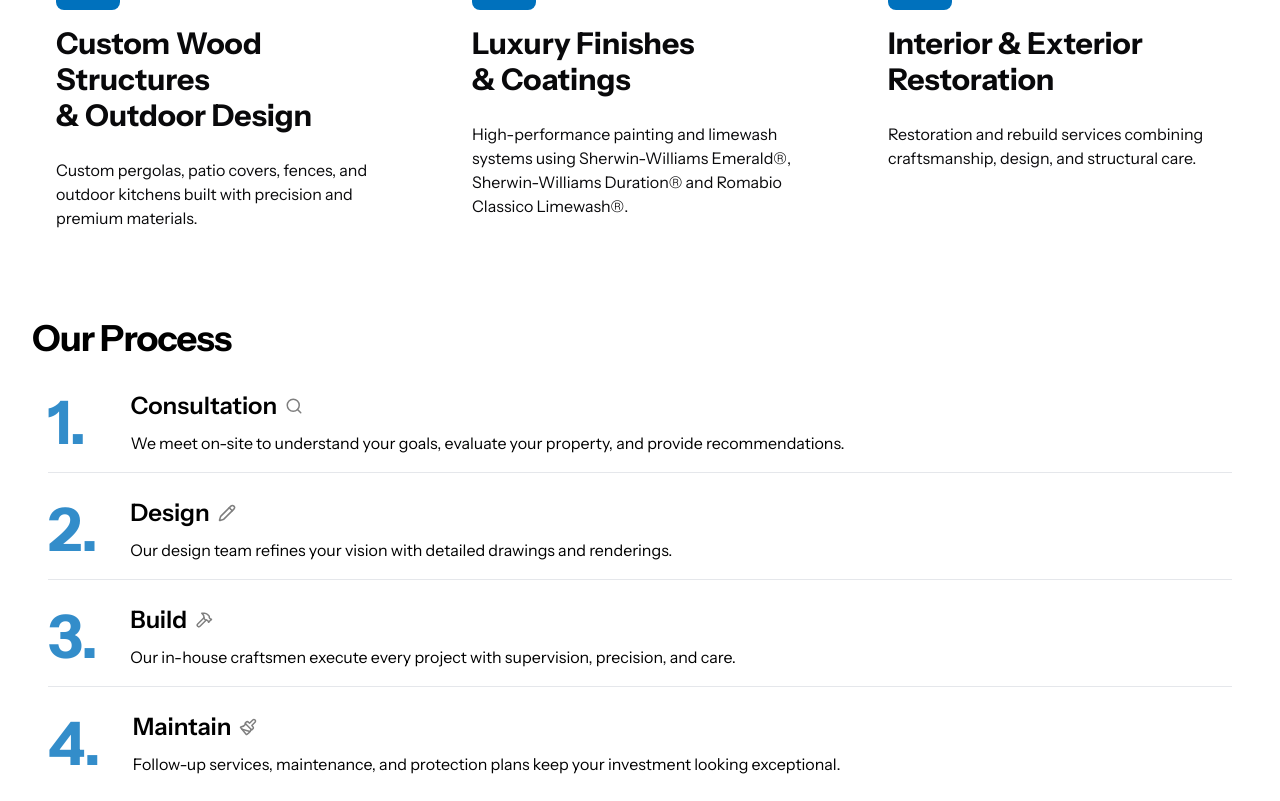
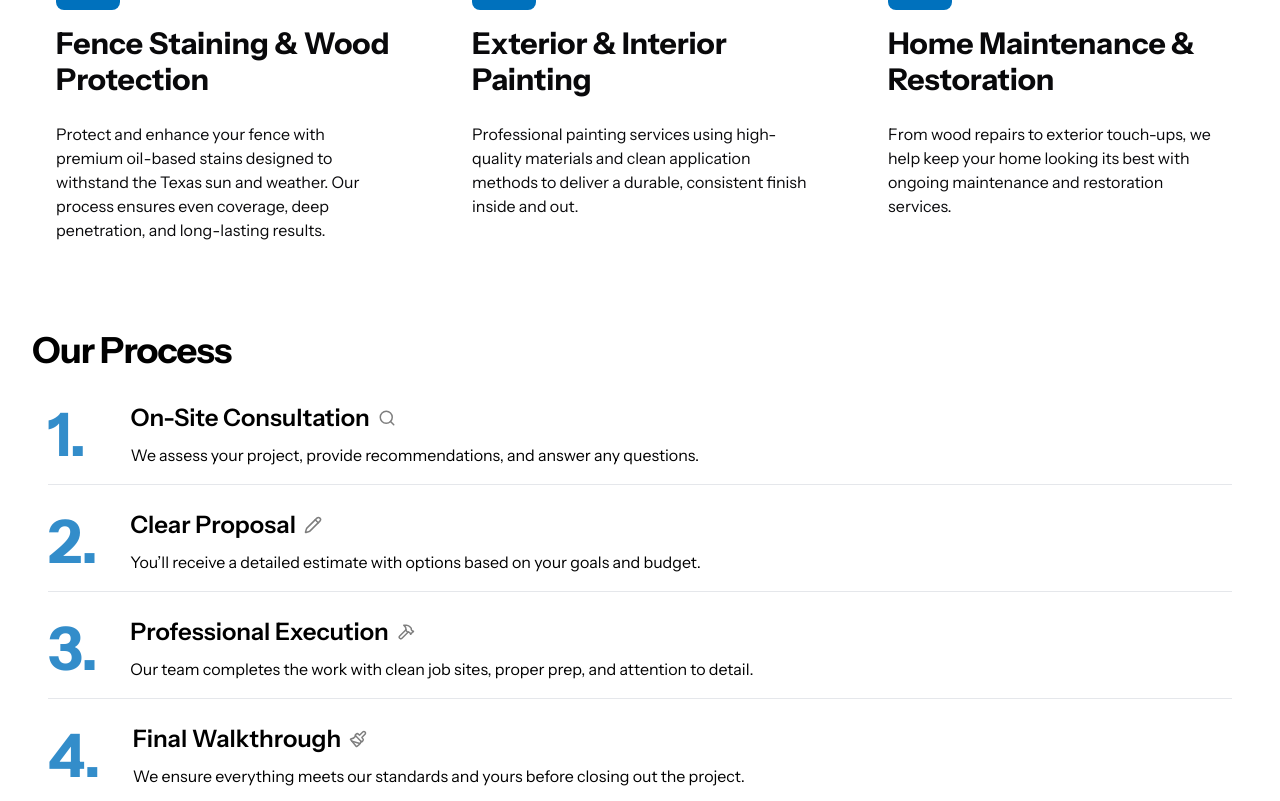
Before and after one commit to Radiata-Web/castle-hills, a Next.js app: page /our-expertise in a window 1280 px wide. Shown: the part 419-1220 px from the top of the page. Built offline with nearby package versions, Linux system fonts and the light colour scheme.

Commit message:
Fix expertise page

```diff
--- a/src/app/our-expertise/page.tsx
+++ b/src/app/our-expertise/page.tsx
@@ -24,9 +24,9 @@ export default function OurExpertise() {
     {
       id: 1,
       icon: <Fence size={48} strokeWidth={1.25} />,
-      title: "Custom Wood Structures & Outdoor Design",
+      title: "Fence Staining & Wood Protection",
       description:
-        "Custom pergolas, patio covers, fences, and outdoor kitchens built with precision and premium materials.",
+        "Protect and enhance your fence with premium oil-based stains designed to withstand the Texas sun and weather. Our process ensures even coverage, deep penetration, and long-lasting results.",
       href: "/services/digital-strategy",
       imageSrc:
         "https://images.unsplash.com/photo-1460925895917-afdab827c52f?w=800",
@@ -35,9 +35,9 @@ export default function OurExpertise() {
     {
       id: 2,
       icon: <PaintBucket size={48} strokeWidth={1.25} />,
-      title: "Luxury Finishes & Coatings",
+      title: "Exterior & Interior Painting",
       description:
-        "High-performance painting and limewash systems using Sherwin-Williams Emerald®, Sherwin-Williams Duration® and Romabio Classico Limewash®.",
+        "Professional painting services using high-quality materials and clean application methods to deliver a durable, consistent finish inside and out.",
       href: "/services/brand-development",
       imageSrc:
         "https://images.unsplash.com/photo-1558655146-d09347e92766?w=800",
@@ -46,9 +46,9 @@ export default function OurExpertise() {
     {
       id: 3,
       icon: <Hammer size={48} strokeWidth={1.25} />,
-      title: "Interior & Exterior Restoration",
+      title: "Home Maintenance & Restoration",
       description:
-        "Restoration and rebuild services combining craftsmanship, design, and structural care.",
+        "From wood repairs to exterior touch-ups, we help keep your home looking its best with ongoing maintenance and restoration services.",
       href: "/services/growth-marketing",
       imageSrc:
         "https://images.unsplash.com/photo-1551288049-bebda4e38f71?w=800",
@@ -79,12 +79,13 @@ export default function OurExpertise() {
               <span className="flex justify-center items-center bg-accent w-16 h-16 rounded-lg mb-4">
                 <Fence size={36} className="text-white" strokeWidth={1} />
               </span>
-              Custom Wood Structures <br /> & Outdoor Design
+              Fence Staining & Wood Protection
             </CardHeader>
 
             <CardContent>
-              Custom pergolas, patio covers, fences, and outdoor kitchens built
-              with precision and premium materials.
+              Protect and enhance your fence with premium oil-based stains
+              designed to withstand the Texas sun and weather. Our process
+              ensures even coverage, deep penetration, and long-lasting results.
             </CardContent>
           </Card>
 
@@ -93,13 +94,13 @@ export default function OurExpertise() {
               <span className="flex justify-center items-center bg-accent w-16 h-16 rounded-lg mb-4">
                 <PaintBucket size={36} className="text-white" strokeWidth={1} />
               </span>
-              Luxury Finishes <br /> & Coatings
+              Exterior & Interior Painting
             </CardHeader>
 
             <CardContent>
-              High-performance painting and limewash systems using
-              Sherwin-Williams Emerald&reg;, Sherwin-Williams Duration&reg; and
-              Romabio Classico Limewash&reg;.
+              Professional painting services using high-quality materials and
+              clean application methods to deliver a durable, consistent finish
+              inside and out.
             </CardContent>
           </Card>
 
@@ -108,12 +109,13 @@ export default function OurExpertise() {
               <span className="flex justify-center items-center bg-accent w-16 h-16 rounded-lg mb-4">
                 <Hammer size={36} className="text-white" strokeWidth={1} />
               </span>
-              Interior & Exterior <br /> Restoration
+              Home Maintenance & Restoration
             </CardHeader>
 
             <CardContent>
-              Restoration and rebuild services combining craftsmanship, design,
-              and structural care.
+              From wood repairs to exterior touch-ups, we help keep your home
+              looking its best with ongoing maintenance and restoration
+              services.
             </CardContent>
           </Card>
         </section>
@@ -143,12 +145,12 @@ export default function OurExpertise() {
               <span className="text-6xl font-bold text-accent/80">1.</span>
               <div className="flex flex-col">
                 <h3 className="text-2xl font-semibold mb-2 flex items-center gap-2">
-                  Consultation{" "}
+                  On-Site Consultation
                   <Search className="inline opacity-50" size={18} />
                 </h3>
                 <p className="leading-relaxed text-muted-foreground">
-                  We meet on-site to understand your goals, evaluate your
-                  property, and provide recommendations.
+                  We assess your project, provide recommendations, and answer
+                  any questions.
                 </p>
               </div>
             </li>
@@ -157,11 +159,12 @@ export default function OurExpertise() {
               <span className="text-6xl font-bold text-accent/80">2.</span>
               <div className="flex flex-col">
                 <h3 className="text-2xl font-semibold mb-2 flex items-center gap-2">
-                  Design <Pencil className="inline opacity-50" size={18} />
+                  Clear Proposal{" "}
+                  <Pencil className="inline opacity-50" size={18} />
                 </h3>
                 <p className="leading-relaxed text-muted-foreground">
-                  Our design team refines your vision with detailed drawings and
-                  renderings.
+                  You’ll receive a detailed estimate with options based on your
+                  goals and budget.
                 </p>
               </div>
             </li>
@@ -170,11 +173,12 @@ export default function OurExpertise() {
               <span className="text-6xl font-bold text-accent/80">3.</span>
               <div className="flex flex-col">
                 <h3 className="text-2xl font-semibold mb-2 flex items-center gap-2">
-                  Build <Hammer className="inline opacity-50" size={18} />
+                  Professional Execution{" "}
+                  <Hammer className="inline opacity-50" size={18} />
                 </h3>
                 <p className="leading-relaxed text-muted-foreground">
-                  Our in-house craftsmen execute every project with supervision,
-                  precision, and care.
+                  Our team completes the work with clean job sites, proper prep,
+                  and attention to detail.
                 </p>
               </div>
             </li>
@@ -183,12 +187,12 @@ export default function OurExpertise() {
               <span className="text-6xl font-bold text-accent/80">4.</span>
               <div className="flex flex-col">
                 <h3 className="text-2xl font-semibold mb-2 flex items-center gap-2">
-                  Maintain{" "}
+                  Final Walkthrough{" "}
                   <Paintbrush className="inline opacity-50" size={18} />
                 </h3>
                 <p className="leading-relaxed text-muted-foreground">
-                  Follow-up services, maintenance, and protection plans keep
-                  your investment looking exceptional.
+                  We ensure everything meets our standards and yours before
+                  closing out the project.
                 </p>
               </div>
             </li>
```
